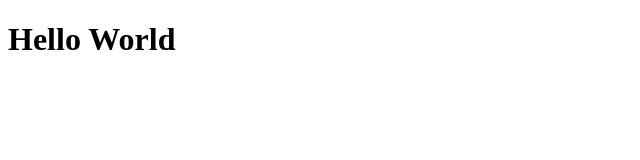
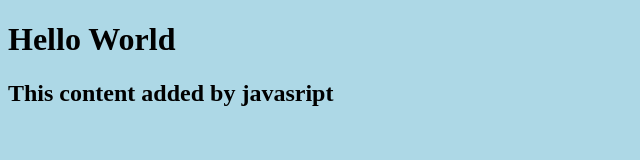
Before and after one commit to AGGY-LAB/My-Personal-Website, a plain HTML site: page index.html in a window 1280 px wide. Shown: the whole page, without its empty margins (0-640 px from the left). Drawn offline with Linux system fonts and the light colour scheme.

Commit message:
Mt commits

```diff
--- a/index.html
+++ b/index.html
@@ -3,9 +3,13 @@
 <head>
     <meta charset="UTF-8">
     <meta name="viewport" content="width=device-width, initial-scale=1.0">
+
+    <link rel="stylesheet" href="./style.css" />
     <title>My Personal Website</title>
+
 </head>
 <body>
     <h1> Hello World</h1>
+    <script src="script.js"></script>
 </body>
 </html>
--- /dev/null
+++ b/script.js
@@ -0,0 +1,3 @@
+const h2 = document.createElement("h2")
+h2.textContent="This content added by javasript";
+document.querySelector("body").appendChild(h2);
--- /dev/null
+++ b/style.css
@@ -0,0 +1,3 @@
+body{
+    background-color: lightblue;
+}
```
